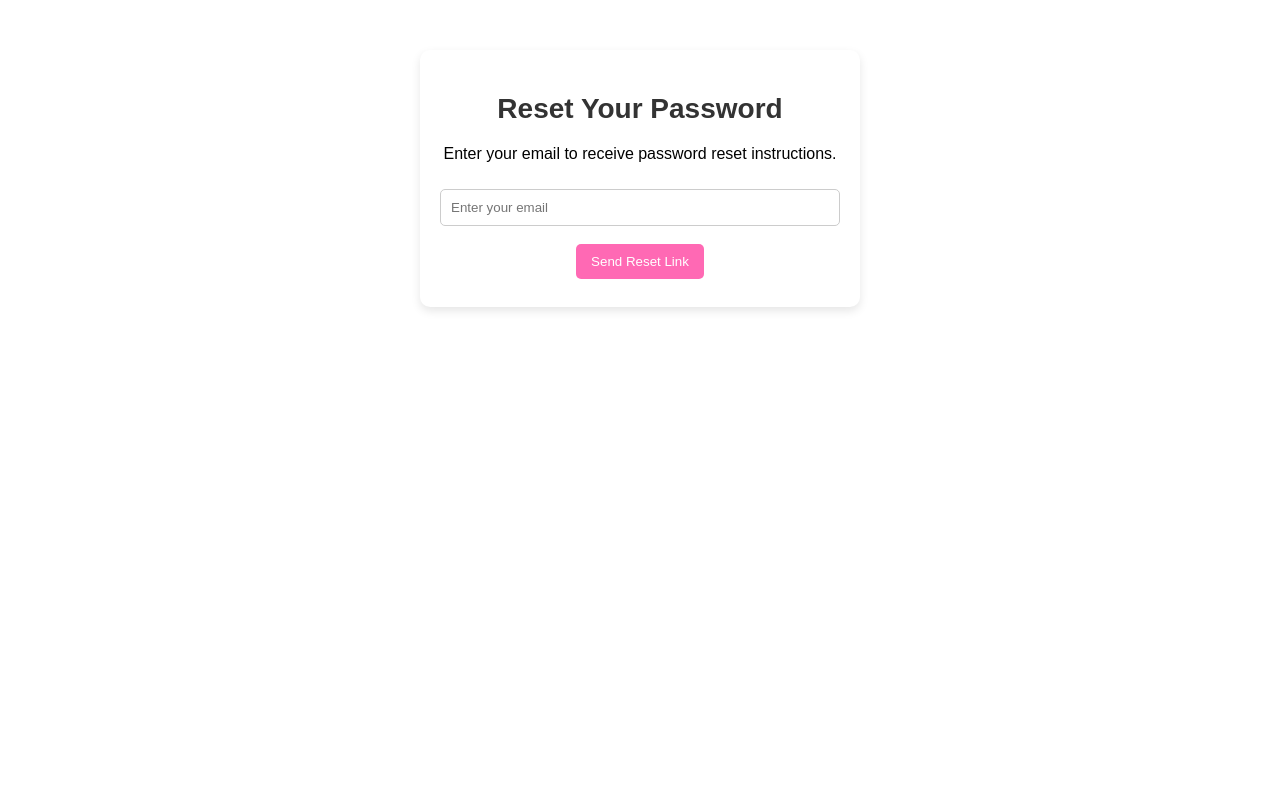
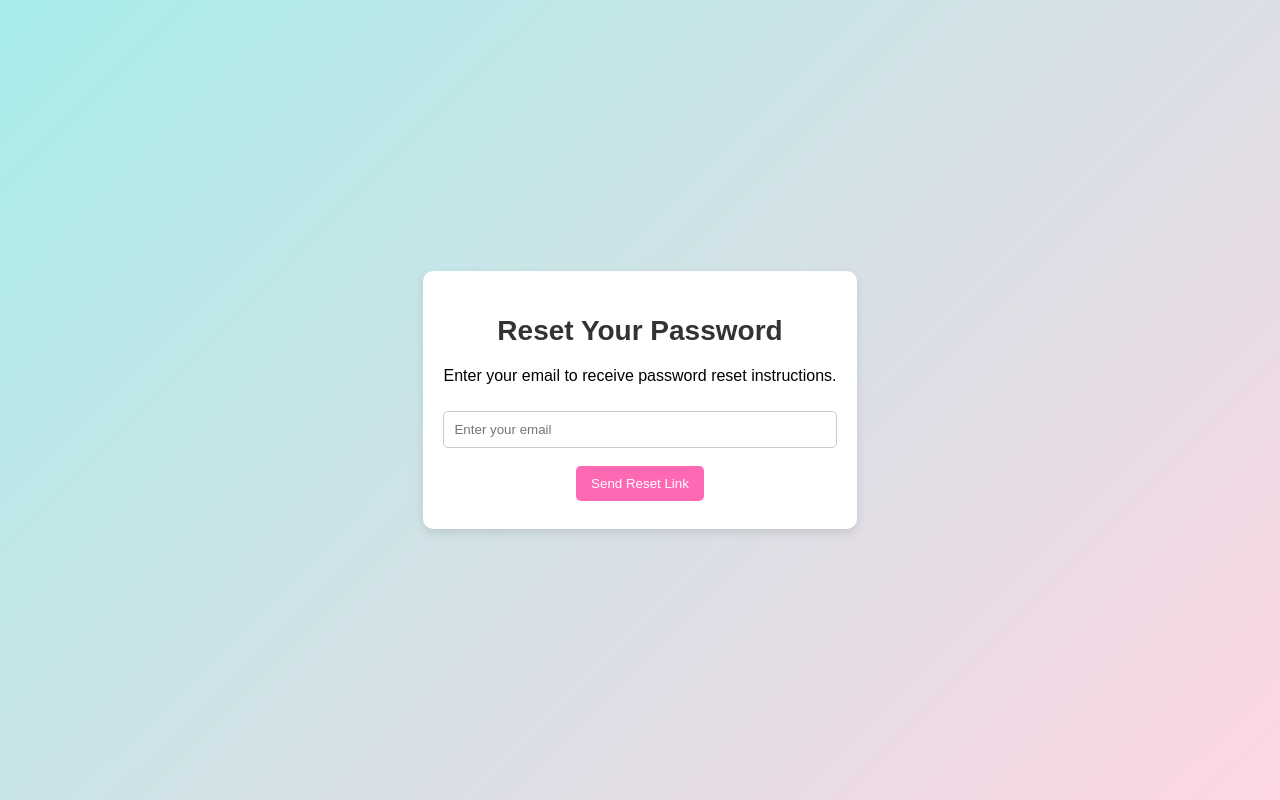
Before and after one commit to Hiiiiiiiii11/Spring2025SWD392_NET1707_G6_FE, a React (Create React App) app: page /forgot-password in a window 1280 px wide. Built offline with nearby package versions, Linux system fonts and the light colour scheme; the HTML template or start-up script is replaced by a standard one.

Commit message:
css bg fpassword

```diff
--- a/src/pages/ForgotPassword.css
+++ b/src/pages/ForgotPassword.css
@@ -6,6 +6,15 @@
     margin: 50px auto;
     border-radius: 10px;
     box-shadow: 0px 4px 10px rgba(0, 0, 0, 0.1);
+}
+
+/* Áp dụng background gradient cho toàn trang */
+body {
+    background: linear-gradient(135deg, #a8edea, #fed6e3);
+    min-height: 100vh;
+    display: flex;
+    align-items: center;
+    justify-content: center;
 }
 
 .forgot-password-container h2 {
```
